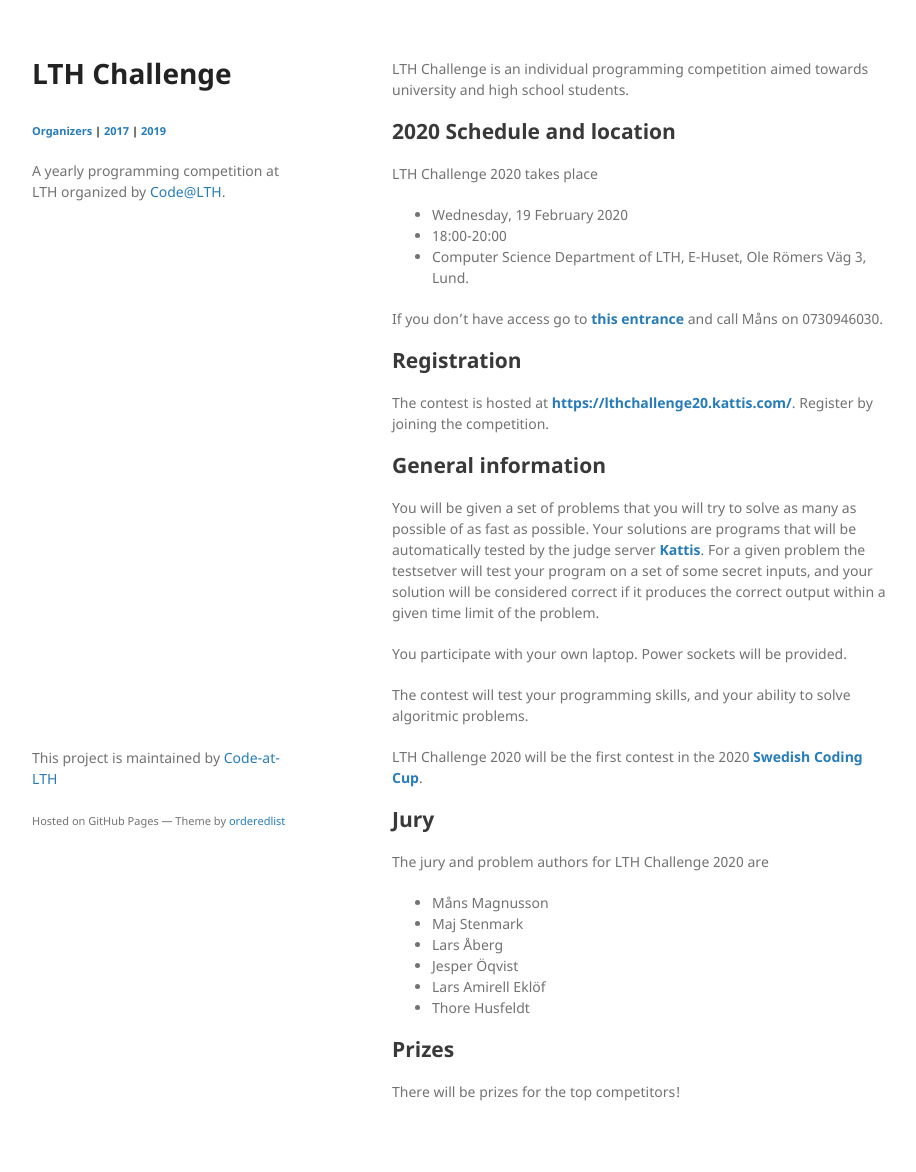
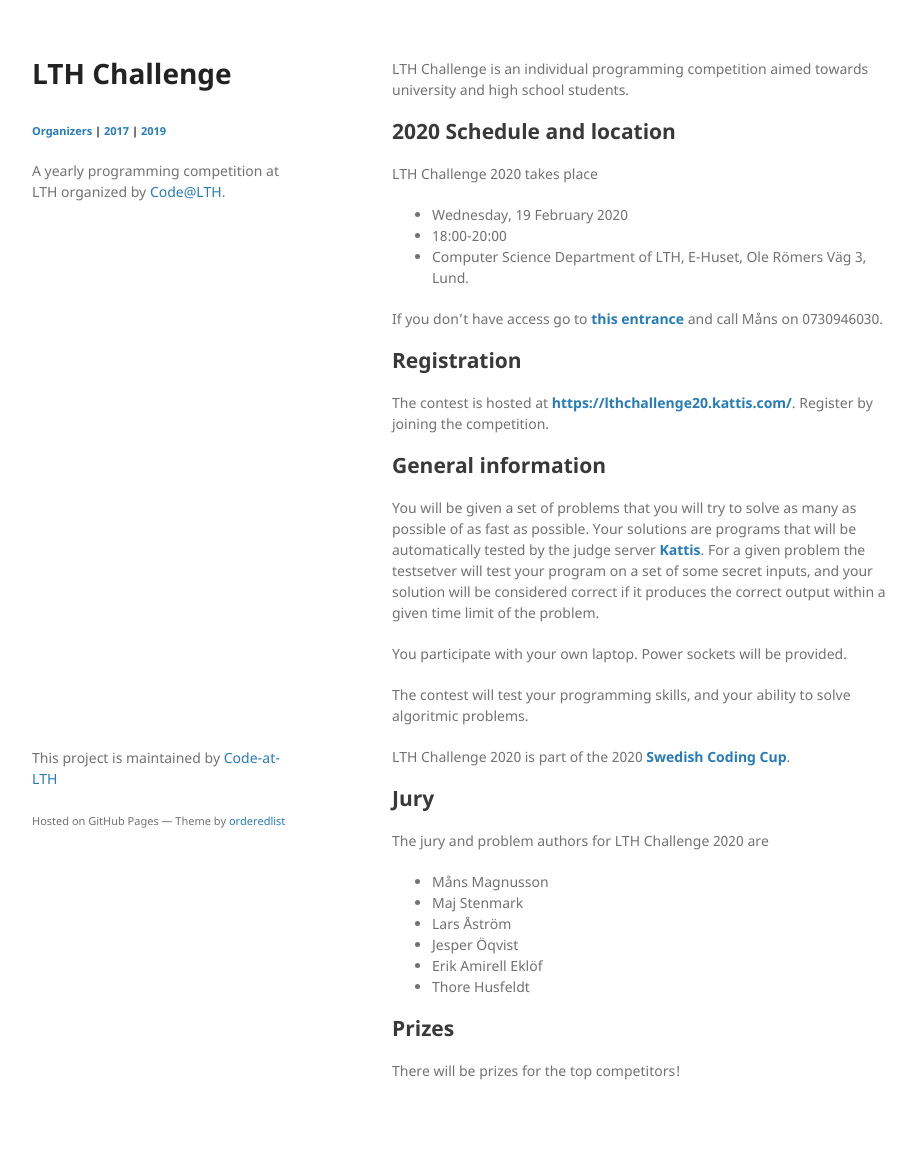
Before and after one commit to Code-at-LTH/lthchallenge, a Jekyll site: the page built from index.md, in a window 1280 px wide. Shown: the whole page, without its empty margins (178-1094 px from the left). Built offline with Jekyll 4.4.1, drawn with Linux system fonts in a browser that asks for light colours; after the commit the page ends 1151 px from its top, so only the background shows below that.

Commit message:
Correct jury member names, coding cup 2020 order

```diff
--- a/index.md
+++ b/index.md
@@ -23,7 +23,7 @@ You participate with your own laptop. Power sockets will be provided.
 
 The contest will test your programming skills, and your ability to solve algoritmic problems.
 
-LTH Challenge 2020 will be the first contest in the 2020 **[Swedish Coding Cup](http://codingcup.se/)**.
+LTH Challenge 2020 is part of the 2020 **[Swedish Coding Cup](http://codingcup.se/)**.
 
 ## Jury
 
@@ -31,9 +31,9 @@ The jury and problem authors for LTH Challenge 2020 are
 
 * Måns Magnusson
 * Maj Stenmark
-* Lars Åberg
+* Lars Åström
 * Jesper Öqvist
-* Lars Amirell Eklöf
+* Erik Amirell Eklöf
 * Thore Husfeldt
 
 ## Prizes
```
